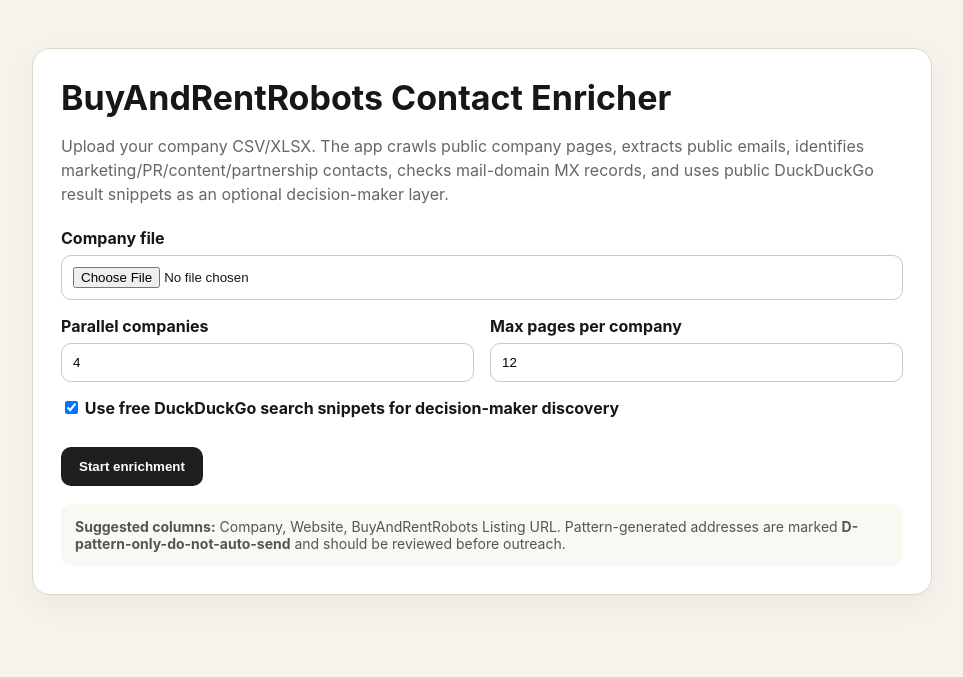
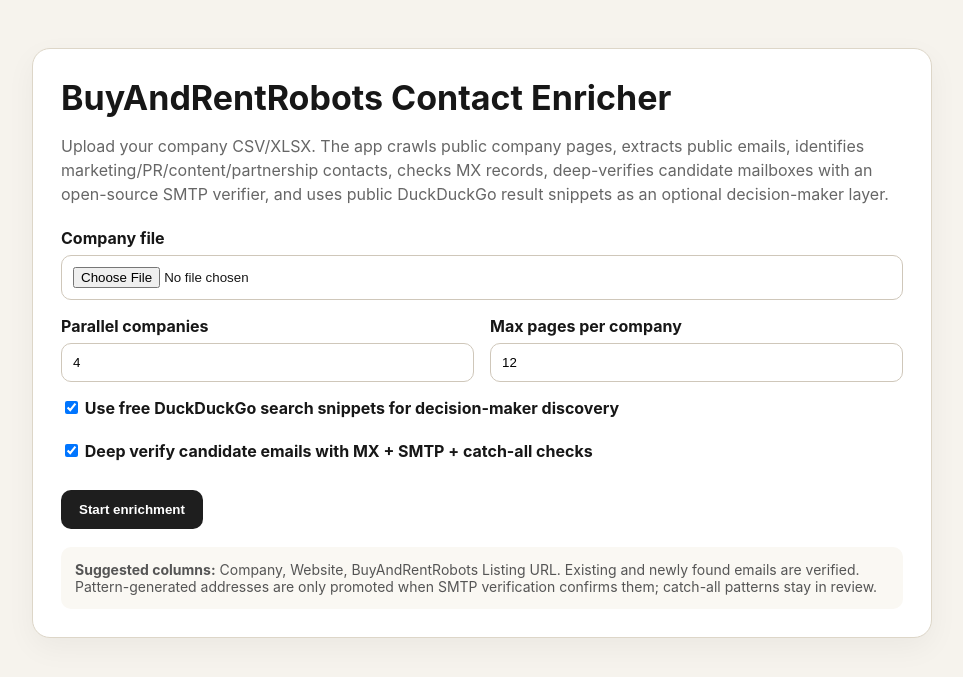
Before and after one commit to chrissa0917/b2b-company-discovery-API, a FastAPI app: page / in a window 1280 px wide. Shown: the top 677 px of the page, without its empty margins (158-1121 px from the left). Run offline with FastAPI, Linux system fonts and the light colour scheme.

Commit message:
Add deep verification option to UI

```diff
--- a/contact_enricher/templates/index.html
+++ b/contact_enricher/templates/index.html
@@ -9,20 +9,21 @@
 </head>
 <body><div class="wrap"><div class="card">
 <h1>BuyAndRentRobots Contact Enricher</h1>
-<p class="sub">Upload your company CSV/XLSX. The app crawls public company pages, extracts public emails, identifies marketing/PR/content/partnership contacts, checks mail-domain MX records, and uses public DuckDuckGo result snippets as an optional decision-maker layer.</p>
+<p class="sub">Upload your company CSV/XLSX. The app crawls public company pages, extracts public emails, identifies marketing/PR/content/partnership contacts, checks MX records, deep-verifies candidate mailboxes with an open-source SMTP verifier, and uses public DuckDuckGo result snippets as an optional decision-maker layer.</p>
 <form id="form">
 <div class="grid">
 <div class="full"><label>Company file</label><input type="file" name="file" accept=".csv,.xlsx,.xlsm" required></div>
 <div><label>Parallel companies</label><input type="number" name="concurrency" min="1" max="10" value="4"></div>
 <div><label>Max pages per company</label><input type="number" name="max_pages" min="3" max="25" value="12"></div>
 <div class="full"><label><input style="width:auto" type="checkbox" name="use_search" checked> Use free DuckDuckGo search snippets for decision-maker discovery</label></div>
+<div class="full"><label><input style="width:auto" type="checkbox" name="deep_verify" checked> Deep verify candidate emails with MX + SMTP + catch-all checks</label></div>
 </div><button type="submit">Start enrichment</button>
 </form>
-<div class="note"><b>Suggested columns:</b> Company, Website, BuyAndRentRobots Listing URL. Pattern-generated addresses are marked <b>D-pattern-only-do-not-auto-send</b> and should be reviewed before outreach.</div>
+<div class="note"><b>Suggested columns:</b> Company, Website, BuyAndRentRobots Listing URL. Existing and newly found emails are verified. Pattern-generated addresses are only promoted when SMTP verification confirms them; catch-all patterns stay in review.</div>
 <div class="status" id="status"><div id="statusText">Queued</div><div class="bar"><div class="fill" id="fill"></div></div><div class="links" id="links"></div></div>
 </div></div>
 <script>
 const form=document.getElementById('form'),status=document.getElementById('status'),statusText=document.getElementById('statusText'),fill=document.getElementById('fill'),links=document.getElementById('links');
-form.addEventListener('submit',async e=>{e.preventDefault();status.style.display='block';links.innerHTML='';statusText.textContent='Uploading…';const fd=new FormData(form);if(!form.use_search.checked)fd.set('use_search','false');else fd.set('use_search','true');const r=await fetch('/jobs',{method:'POST',body:fd});const j=await r.json();if(!r.ok){statusText.textContent=j.detail||'Error';return}poll(j.id)});
+form.addEventListener('submit',async e=>{e.preventDefault();status.style.display='block';links.innerHTML='';statusText.textContent='Uploading…';const fd=new FormData(form);if(!form.use_search.checked)fd.set('use_search','false');else fd.set('use_search','true');if(!form.deep_verify.checked)fd.set('deep_verify','false');else fd.set('deep_verify','true');const r=await fetch('/jobs',{method:'POST',body:fd});const j=await r.json();if(!r.ok){statusText.textContent=j.detail||'Error';return}poll(j.id)});
 async function poll(id){const r=await fetch('/jobs/'+id),j=await r.json();const total=j.total||0,done=j.completed||0,pct=total?Math.round(done/total*100):0;fill.style.width=pct+'%';statusText.textContent=`${j.status}: ${done}/${total} (${pct}%)`;if(j.status==='complete'){links.innerHTML=`<a href="/jobs/${id}/download/csv">Download CSV</a><a href="/jobs/${id}/download/xlsx">Download XLSX</a>`;return}if(j.status==='failed'){statusText.textContent='Failed: '+(j.error||'unknown error');return}setTimeout(()=>poll(id),1800)}
 </script></body></html>
```
